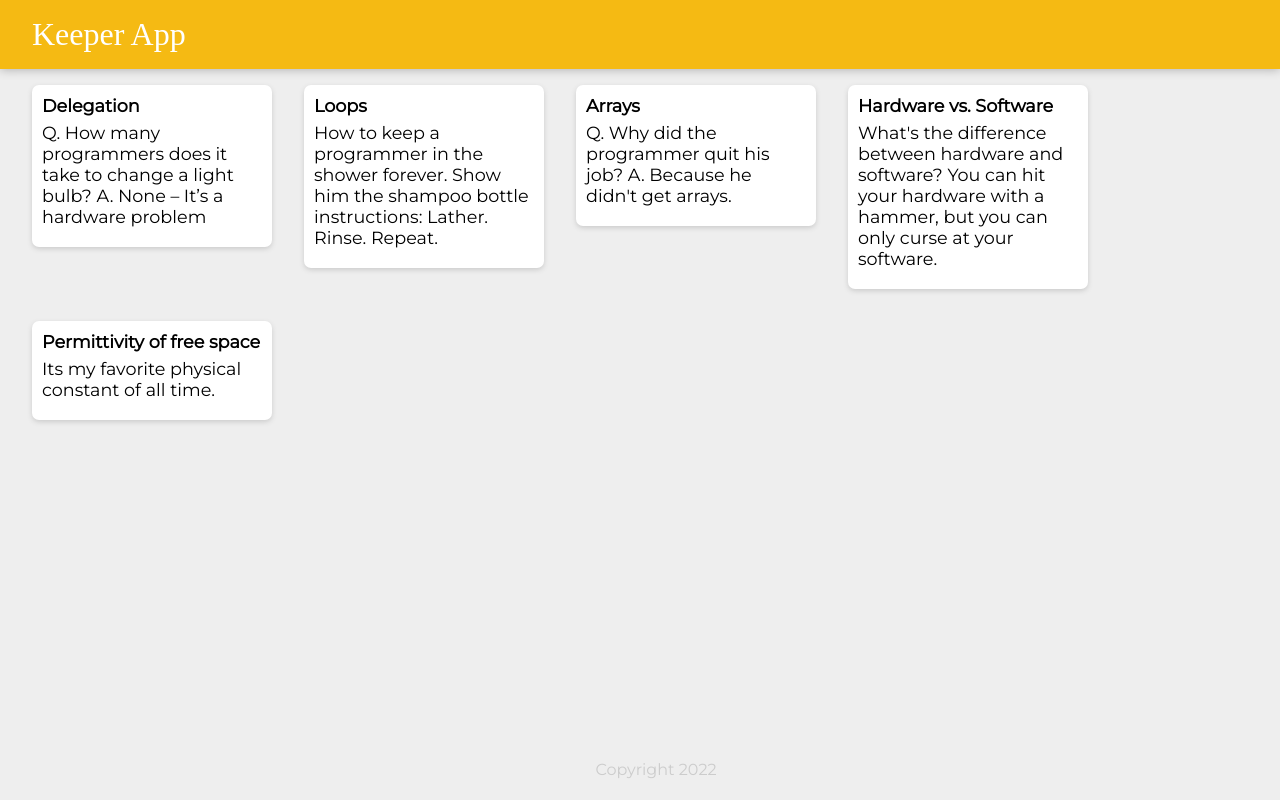
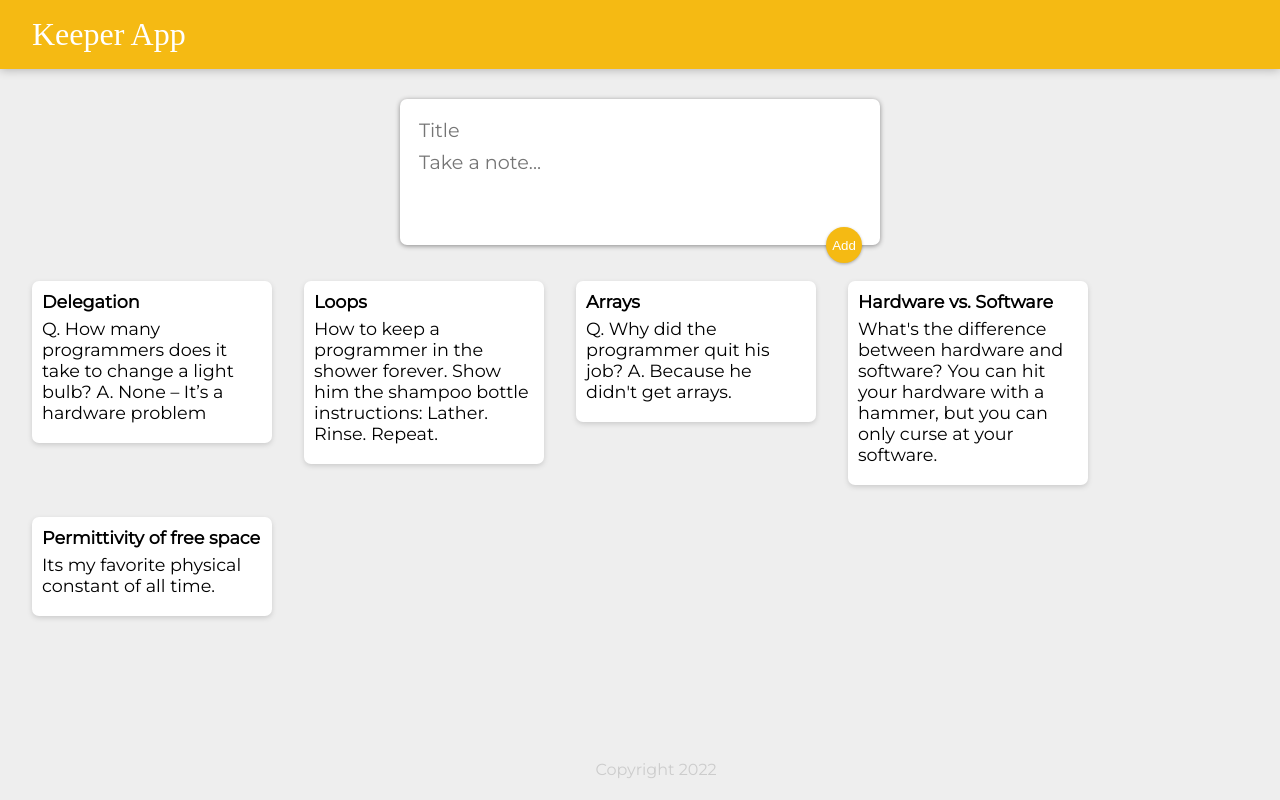
Before and after one commit to djsurt/Keeper-Proj-1, a React (Create React App) app: page / in a window 1280 px wide. Built offline with nearby package versions, Linux system fonts and the light colour scheme; a web font is replaced by a local one.

Commit message:
Add new challenge

```diff
--- a/public/styles.css
+++ b/public/styles.css
@@ -54,3 +54,49 @@
   white-space: pre-wrap;
   word-wrap: break-word;
 }
+
+.note button {
+  position: relative;
+  float: right;
+  margin-right: 10px;
+  color: #f5ba13;
+  border: none;
+  width: 36px;
+  height: 36px;
+  cursor: pointer;
+  outline: none;
+}
+
+form {
+  position: relative;
+  width: 480px;
+  margin: 30px auto 20px auto;
+  background: #fff;
+  padding: 15px;
+  border-radius: 7px;
+  box-shadow: 0 1px 5px rgb(138, 137, 137);
+}
+form input,
+form textarea {
+  width: 100%;
+  border: none;
+  padding: 4px;
+  outline: none;
+  font-size: 1.2em;
+  font-family: inherit;
+  resize: none;
+}
+form button {
+  position: absolute;
+  right: 18px;
+  bottom: -18px;
+  background: #f5ba13;
+  color: #fff;
+  border: none;
+  border-radius: 50%;
+  width: 36px;
+  height: 36px;
+  box-shadow: 0 1px 3px rgba(0, 0, 0, 0.3);
+  cursor: pointer;
+  outline: none;
+}
--- a/src/components/App.jsx
+++ b/src/components/App.jsx
@@ -2,11 +2,13 @@
 import Header from "./Header";
 import Footer from "./Footer";
 import Note from "./Note";
+import CreateArea from "./CreateArea";
 
 function App(){
     return <div>
         <Header></Header>
-        <Note></Note>
+        <CreateArea></CreateArea>
+        <Note key={1} title="Note title" content="Note content" />
         <Footer></Footer>
     </div>;
 }
--- /dev/null
+++ b/src/components/CreateArea.jsx
@@ -0,0 +1,15 @@
+import React from "react";
+
+function CreateArea() {
+  return (
+    <div>
+      <form>
+        <input name="title" placeholder="Title" />
+        <textarea name="content" placeholder="Take a note..." rows="3" />
+        <button>Add</button>
+      </form>
+    </div>
+  );
+}
+
+export default CreateArea;
```
Also changed, not shown: src/index.js (+14 -12 lines).
